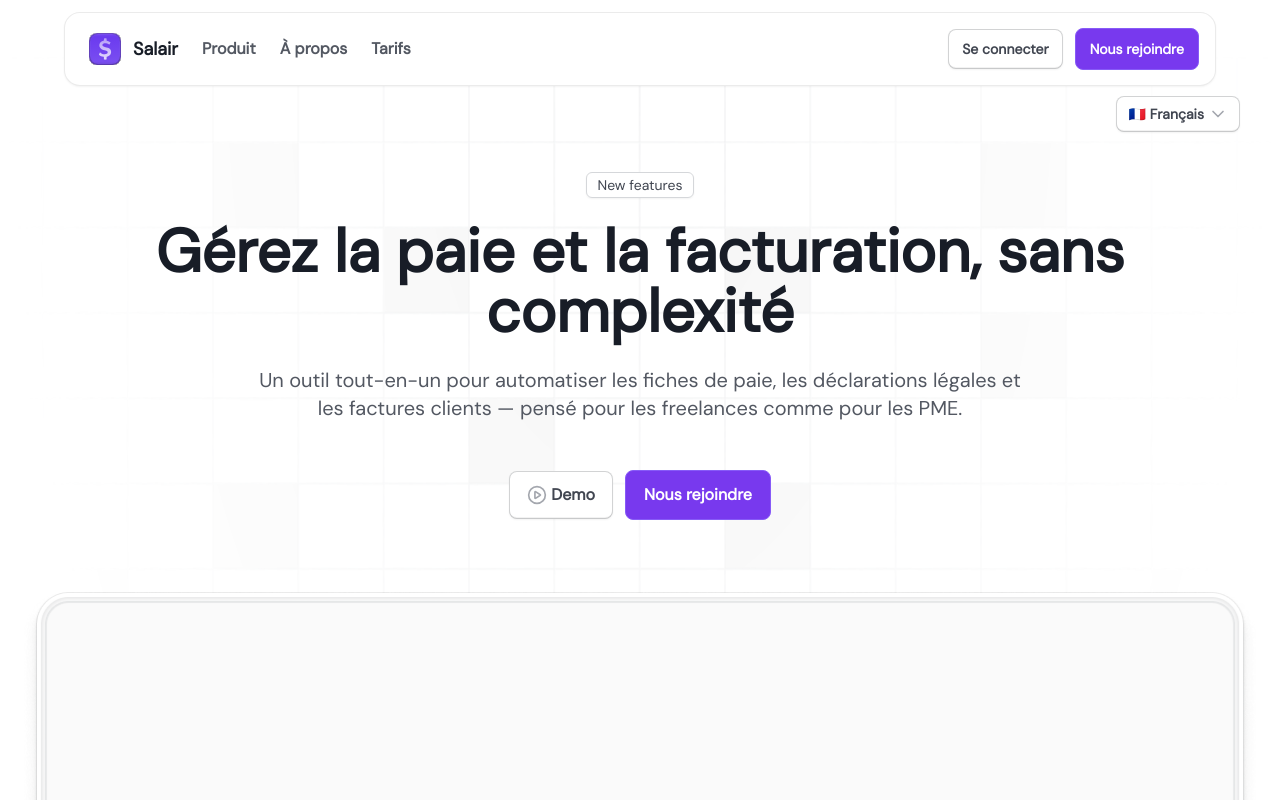
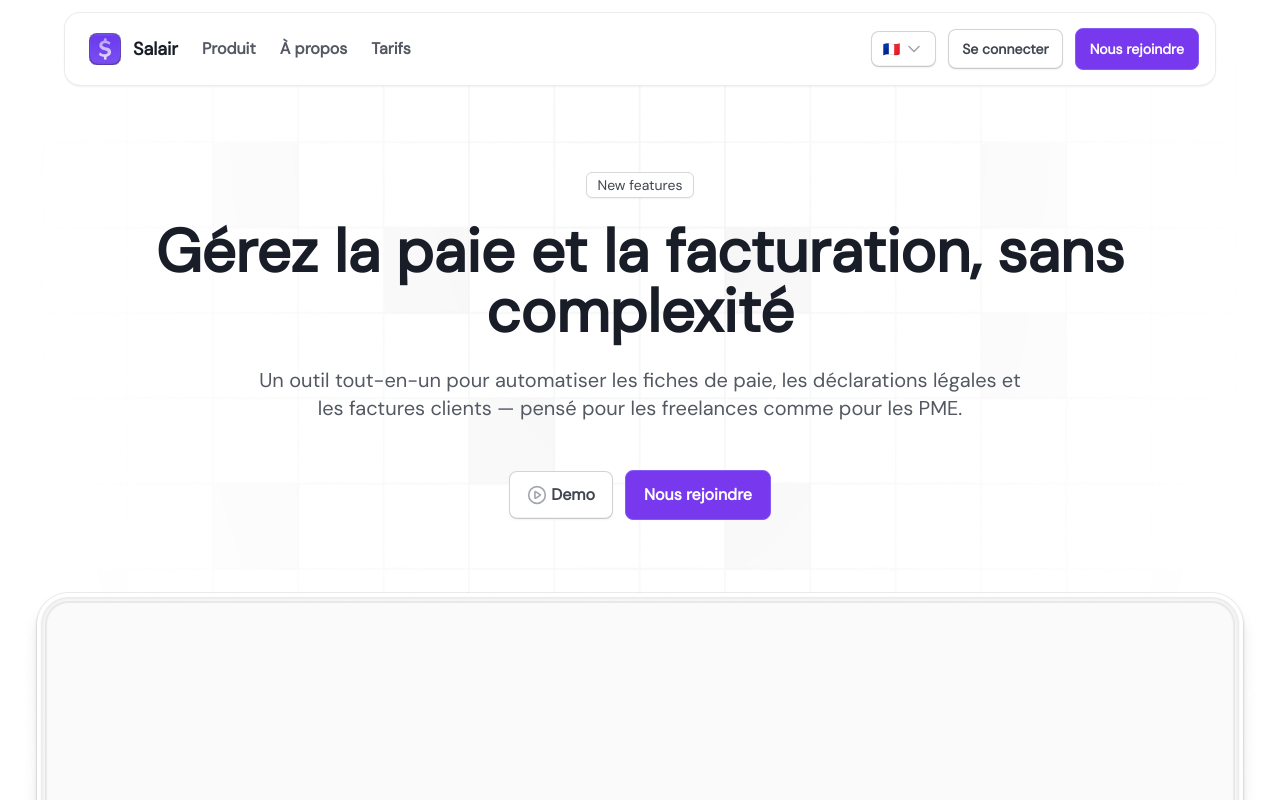
Before and after one commit to Fan2Shrek/salair, a Nuxt app in the folder frontend/: page / in a window 1280 px wide. Shown: the top 800 px of the page. Built offline with nearby package versions, Linux system fonts and the light colour scheme.

Commit message:
feat(i18n): enhance language switcher and update localization files

```diff
--- a/frontend/components/molecules/LanguageSwitcher.vue
+++ b/frontend/components/molecules/LanguageSwitcher.vue
@@ -1,43 +1,49 @@
 <script setup lang="ts">
+    interface LanguageSwitcherProps {
+        format?: 'default' | 'icon';
+    }
+
     const { locale, setLocale } = useI18n();
+    const props = withDefaults(defineProps<LanguageSwitcherProps>(), {
+        format: 'default',
+    });
 
     // Liste des langues disponibles avec leur emoji de drapeau
     const languageOptions = [
         { code: 'fr', label: 'Français', emoji: '🇫🇷' },
         { code: 'en', label: 'English', emoji: '🇬🇧' },
-    { code: 'es', label: 'Español', emoji: '🇪🇸' }
+        // { code: 'es', label: 'Español', emoji: '🇪🇸' } Desactived temporally
     ];
 
     // Langue actuellement active
     const currentLanguage = computed(() => {
         const langCode = locale.value as string;
-    return languageOptions.find(lang => lang.code === langCode) || languageOptions[0];
+        return languageOptions.find((lang) => lang.code === langCode) || languageOptions[0];
     });
 
     // Gestion du changement de langue
-function changeLanguage(langCode: "fr" | "en" | "es") {
+    function changeLanguage(langCode: 'fr' | 'en' | 'es') {
         setLocale(langCode);
     }
 
     // Création des éléments du menu pour UDropdown
-const menuItems = computed(() =>
-    languageOptions.map(lang => ({
+    const menuItems = computed(() => {
+        return languageOptions.map((lang) => ({
             label: `${lang.emoji} ${lang.label}`,
-        icon: defineComponent({
-            render: () => null
-        }),
-        value: lang.code
-    })
-));
+            icon: null,
+            value: lang.code,
+        }));
+    });
 
-const dropdownLabel = computed(() => `${currentLanguage.value.emoji} ${currentLanguage.value.label}`);
+    const dropdownLabel = computed(() => {
+        if (props.format === 'default') {
+            return `${currentLanguage.value.emoji} ${currentLanguage.value.label}`;
+        } else {
+            return currentLanguage.value.emoji;
+        }
+    });
 </script>
 
 <template>
-    <UDropdown
-        :label="dropdownLabel"
-        :menu-items="menuItems"
-        position="bottom-right"
-        @item-selected="changeLanguage"
-    />
+    <UDropdown :label="dropdownLabel" :menu-items="menuItems" position="bottom-right" @item-selected="changeLanguage" />
 </template>
--- a/frontend/components/molecules/UDropdown.vue
+++ b/frontend/components/molecules/UDropdown.vue
@@ -3,7 +3,7 @@
 
     interface MenuItem {
         label: string;
-        icon: Component;
+        icon: Component | null;
         value?: any; // Ajout d'une propriété value optionnelle
     }
 
--- a/frontend/components/organisms/landing/UHeader.vue
+++ b/frontend/components/organisms/landing/UHeader.vue
@@ -24,19 +24,20 @@
             <nav class="hidden md:block flex-grow mx-4">
                 <ul class="flex items-center gap-6">
                     <li>
-                        <ULink to="#" variant="secondary">{{ $t('landing.header.navigation.product') }}</ULink>
+                        <ULink to="#" variant="secondary">{{ $t('header.navigation.product') }}</ULink>
                     </li>
                     <li>
-                        <ULink to="#" variant="secondary">{{ $t('landing.header.navigation.about') }}</ULink>
+                        <ULink to="#" variant="secondary">{{ $t('header.navigation.about') }}</ULink>
                     </li>
                     <li>
-                        <ULink to="#" variant="secondary">{{ $t('landing.header.navigation.pricing') }}</ULink>
+                        <ULink to="#" variant="secondary">{{ $t('header.navigation.pricing') }}</ULink>
                     </li>
                 </ul>
             </nav>
 
             <!-- Boutons d'authentification - visibles uniquement sur desktop -->
             <div v-if="!authStore.isAuthenticated" class="hidden md:flex items-center gap-3">
+                <LanguageSwitcher format="icon" />
                 <UButton variant="secondary" @click="navigateTo('/login')">{{ $t('general.login') }}</UButton>
                 <UButton>{{ $t('general.sign_up') }}</UButton>
             </div>
--- a/frontend/i18n/locales/fr.json
+++ b/frontend/i18n/locales/fr.json
@@ -3,14 +3,26 @@
         "login": "Se connecter",
         "sign_up": "Nous rejoindre"
     },
+    "header": {
+        "navigation": {
+            "product": "Produit",
+            "about": "À propos",
+            "pricing": "Tarifs"
+        }
+    },
     "landing": {
         "title": "Gérez la paie et la facturation, sans complexité",
-        "subtitle": "Un outil tout-en-un pour automatiser les fiches de paie, les déclarations légales et les factures clients — pensé pour les freelances comme pour les PME.",
-        "header": {
-            "navigation": {
-                "product": "Produit",
-                "about": "À propos",
-                "pricing": "Tarifs"
+        "subtitle": "Un outil tout-en-un pour automatiser les fiches de paie, les déclarations légales et les factures clients — pensé pour les freelances comme pour les PME."
+    },
+    "login": {
+        "title": "Bon retour !",
+        "subtitle": "Bon retour ! Veuillez saisir vos informations",
+        "form": {
+            "email": {
+                "label": "Adresse email"
+            },
+            "password": {
+                "label": "Mot de passe"
             }
         }
     }
--- a/frontend/nuxt.config.ts
+++ b/frontend/nuxt.config.ts
@@ -22,6 +22,7 @@ export default defineNuxtConfig({
         bundle: {
             optimizeTranslationDirective: false,
         },
+        strategy: "no_prefix"
     },
     tailwindcss: {
         exposeConfig: true,
--- a/frontend/pages/index.vue
+++ b/frontend/pages/index.vue
@@ -9,11 +9,6 @@
                 <UChessBackgroundPattern class="mx-auto" />
             </div>
             <section class="pt-10 md:pt-19 px-4 sm:px-6 max-w-7xl w-full mx-auto">
-                <!-- Ajout du sélecteur de langue en haut à droite -->
-                <div class="absolute top-24 right-6 md:right-10 z-10">
-                    <LanguageSwitcher />
-                </div>
-
                 <div class="mt-12 md:mt-24 relative">
                     <UBadge variant="modern" class="w-fit mx-auto">New features</UBadge>
                     <h1
--- a/frontend/pages/login.vue
+++ b/frontend/pages/login.vue
@@ -24,20 +24,20 @@
             <UGridBackgroundPattern class="absolute top-0" />
             <section class="flex flex-col items-center space-y-6 sm:space-y-8 relative">
                 <div class="text-center space-y-2 sm:space-y-3">
-                    <h1 class="text-primary font-semibold text-2xl sm:text-3xl">Welcome back</h1>
+                    <h1 class="text-primary font-semibold text-2xl sm:text-3xl">{{ $t('login.title') }}</h1>
                     <p class="text-tertiary font-normal text-sm sm:text-base">
-                        Welcome back! Please enter your details
+                        {{ $t('login.subtitle') }}
                     </p>
                 </div>
                 <form class="w-full max-w-xs sm:max-w-sm md:max-w-md" @submit.prevent="login">
                     <div class="space-y-4 sm:space-y-5">
-                        <UInput v-model="email" type="email" name="email" placeholder="Email" label="Email" required />
+                        <UInput v-model="email" type="email" name="email" placeholder="Email" :label="$t('login.form.email.label')" required />
                         <UInput
                             v-model="password"
                             type="password"
                             name="password"
                             placeholder="••••••••"
-                            label="Password"
+                            :label="$t('login.form.password.label')"
                             required
                         />
                     </div>
```
Also changed, not shown: frontend/i18n/locales/en.json (+18 -6 lines), frontend/package.json (+5 -2 lines), 1 other file (tests, documents, lock files or other folders). Lines whose indentation alone changed are shown as unchanged.
